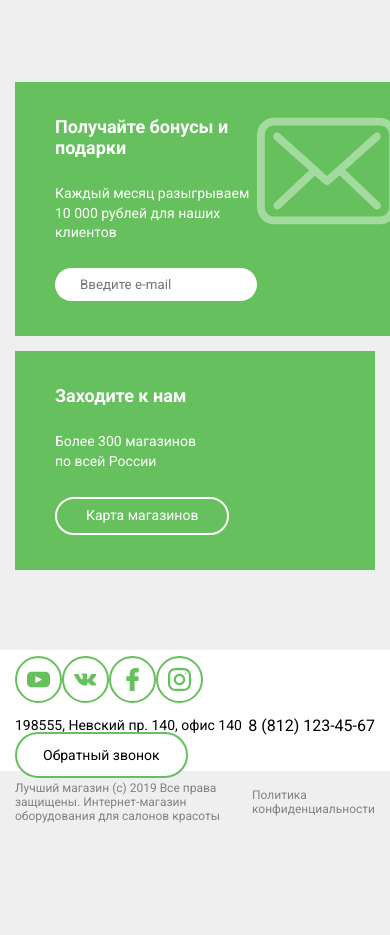
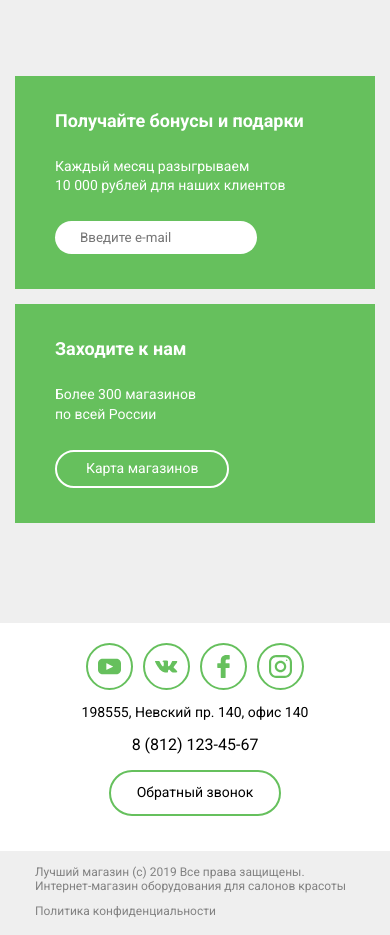
Before and after one commit to Vladislav0510/relvise-site, a plain HTML site: page index.html in a window 390 px wide. Shown: the part 2443-3378 px from the top of the page. Before the commit the page ends 3278 px from the top, so only its background shows below. Drawn offline with Linux system fonts and the light colour scheme.

Commit message:
latest version of the project

```diff
--- a/css/bonuses/bonuses.scss
+++ b/css/bonuses/bonuses.scss
@@ -3,8 +3,8 @@
 
 .bonuses {
   padding: 32px 0 132px 0;
-  @media (max-width: 498px) {
-    padding: 32px 0 80px 0;
+  @media (max-width: 1049px) {
+    &{padding: 32px 0 100px 0;}
   }
 }
 
@@ -59,14 +59,20 @@
 }
 
 .item-bonuses__input input {
+  display: flex;
   border-radius: 30px;
   max-height: 35px;
-  max-width: 225px;
+  max-width: 220px;
   padding: 9px 25px;
 
 }
 
 .item-bonuses__image {
+  @media (max-width: 478px) {
+    &{
+      display: none;
+    }
+  }
 }
 
 .item-bonuses__button {
--- a/css/footer/footer__location/location.scss
+++ b/css/footer/footer__location/location.scss
@@ -1,24 +1,63 @@
 .footer__location{
   background: #FFFFFF;
 }
-.location{}
+.location{
+  padding: 20px 0;
+}
 .location__container{
   display: flex;
   flex-wrap: wrap;
   min-height: 121px;
   align-items: center;
   justify-content: space-between;
+  margin: 0 -15px -15px;
+}
 
+.column{
+  flex: 0 1 25%;
+  padding: 0 15px 15px;
+  @media (max-width: 1084px) {
+    &{
+      flex: 0 1 33.333%;
+    }
+  }
+  @media (max-width: 830px) {
+    &{
+      flex: 0 1 50%;
+    }
+  }
+  @media (max-width: 572px) {
+    &{
+      flex: 0 1 100%;
+    }
+  }
+}
+.column__call{
+  @media (max-width: 1084px) {
+    &{
+      flex: 0 1 50%;
+    }
+  }
+  @media (max-width: 572px) {
+    &{
+      flex: 0 1 100%;
+    }
+  }
 
 }
 
-.location__networks{}
-.networks{
 
-}
 .networks__list{
   display: flex;
   align-items: center;
+  @media (max-width: 830px) {
+    &{
+      justify-content: center;
+    }
+  }
+  & > *:not(:last-child){
+    margin: 0 10px 0 0;
+  }
 
 
 }
@@ -35,7 +74,7 @@
 }
 .networks__link{}
 .location__address{
-
+  text-align: center;
 }
 .address__link{
   line-height: calc(16/14*100%);
@@ -45,7 +84,19 @@
   }
 }
 .location__phone{
-
+  display: flex;
+  justify-content: right;
+  @media (max-width: 1084px) {
+    &{
+      padding: 0 10px 0 0;
+    }
+  }
+  @media (max-width: 1084px) {
+    &{
+      padding: 0;
+      justify-content: center;
+    }
+  }
 }
 .phone__link{
   font-size: 16px;
@@ -55,8 +106,22 @@
     text-decoration: underline;
   }
 }
-.location__call{}
+.call{
+  display: flex;
+  @media (max-width: 1084px) {
+    &{
+      justify-content: right;
+    }
+  }
+  @media (max-width: 830px) {
+    &{
+      justify-content: center;
+    }
+  }
+}
+
 .call__link{
+  display: flex;
   color: inherit;
   line-height: calc(16/14*100%);
   padding: 13px 26px;
--- a/css/footer/footer__privacy/privacy.scss
+++ b/css/footer/footer__privacy/privacy.scss
@@ -1,12 +1,16 @@
 .footer__privacy{
   background: #EFEFEF;
 }
-.privacy{}
+.privacy{
+  padding: 10px 0;
+}
 .privacy__container{
   display: flex;
+  flex-wrap: wrap;
   min-height: 64px;
   align-items: center;
   justify-content: space-between;
+  margin: 0 -20px;
 }
 .privacy__info{
   color: #828282;
@@ -18,3 +22,6 @@
   font-size: 12px;
   line-height: calc(14/12*100%);
 }
+.privacy__column{
+  padding: 0 20px;
+}
--- a/css/offers/offers.scss
+++ b/css/offers/offers.scss
@@ -25,6 +25,12 @@
 }
 
 .offers__image {
+  @media (max-width: 450px) {
+    &{
+      width: 131px;
+
+    }
+  }
 }
 
 .offers__body {
--- a/index.html
+++ b/index.html
@@ -210,32 +210,26 @@
     <footer class="footer">
         <div class="footer__location location">
             <div class="location__container _container">
-                <div class="location__networks networks">
-<!--                    тут я добавил класс клонок только для картинок а надо для всех чтобы
-расставить как флекс элементы-->
+                <div class="column">
                     <div class="networks__list">
-                        <div class="column">
                         <div class="networks__item">
                             <a href="#" class="networks__link">
                                 <img src="img/footer/1.svg" alt="youtube">
                             </a>
                         </div>
-                        </div>
-                        <div class="column">
+
                         <div class="networks__item">
                             <a href="#" class="networks__link">
                                 <img src="img/footer/2.svg" alt="vk">
                             </a>
                         </div>
-                        </div>
-                        <div class="column">
+
                         <div class="networks__item">
                             <a href="#" class="networks__link">
                                 <img src="img/footer/3.svg" alt="facebook">
                             </a>
                         </div>
-                        </div>
-                        <div class="column">
+
                         <div class="networks__item">
                             <a href="#" class="networks__link">
                                 <img src="img/footer/4.svg" alt="instagram">
@@ -243,26 +237,36 @@
                         </div>
                     </div>
                 </div>
-                </div>
+                <div class="column">
                     <div class="location__address adress">
                         <a href="#" class="address__link">198555, Невский пр. 140, офис 140</a>
                     </div>
+                </div>
+                <div class="column">
                     <div class="location__phone phone">
                         <a href="#" class="phone__link">8 (812) 123-45-67</a>
                     </div>
+                </div>
+                <div class="column column__call">
                     <div class="location__call call">
                         <a href="#" class="call__link">Обратный звонок</a>
                     </div>
                 </div>
             </div>
+        </div>
         <div class="footer__privacy privacy">
             <div class="privacy__container _container">
+                <div class="privacy__column">
                     <div class="privacy__info">
                         Лучший магазин (с) 2019 Все права защищены. Интернет-магазин оборудования для салонов красоты
                     </div>
+                </div>
+                <div class="privacy__column">
                     <div class="privacy__polisy">
                         Политика конфиденциальности
                     </div>
+                </div>
+
             </div>
         </div>
     </footer>
```
Also changed, not shown: css/style.css, 1 other file. Lines whose indentation alone changed are shown as unchanged.
